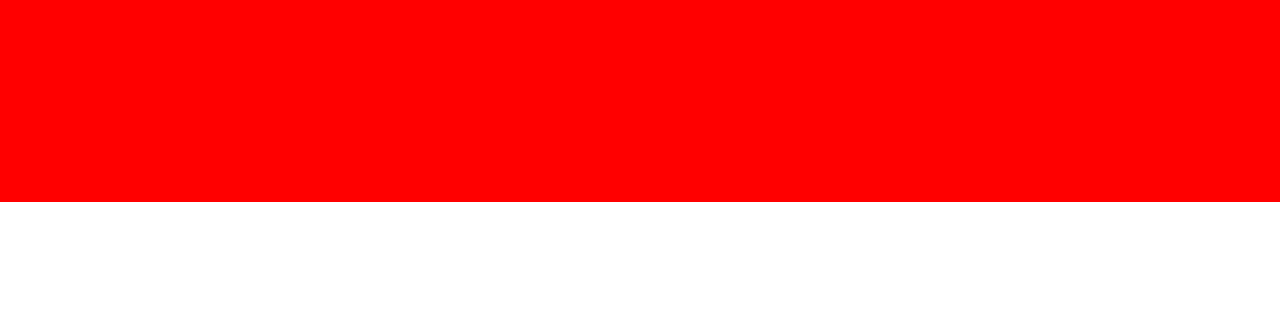
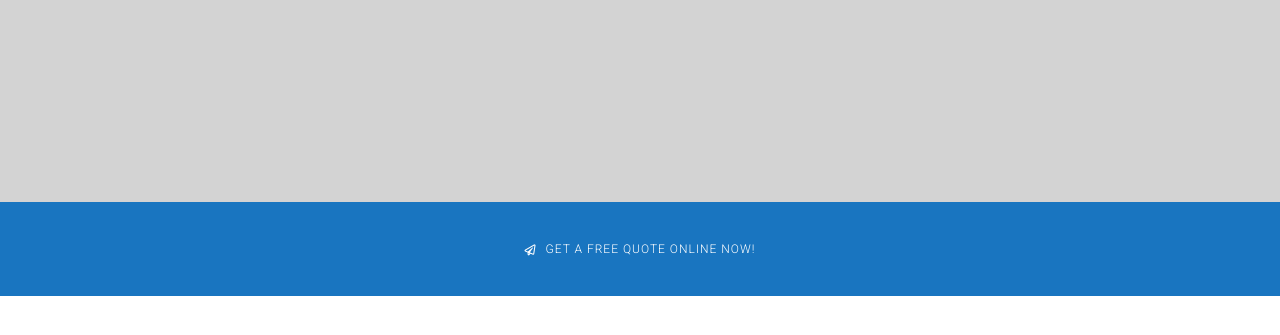
Before and after one commit to grecomatteo86/proj-html-vuejs, a website: page index.html in a window 1280 px wide. Shown: the part 327-662 px from the top of the page. Drawn offline with nearby package versions, Linux system fonts and the light colour scheme.

Commit message:
header cta setted and styled

```diff
--- a/index.html
+++ b/index.html
@@ -72,12 +72,13 @@
             <p>professional service with quality and customer satisfaction</p>
           </div>
         <!-- /hero -->
-        <!-- cta -->
-        <div class="cta_section">
-
-        </div>
-        <!-- /cta -->
       </div>
+      <!-- cta -->
+      <div class="cta_section flex">
+        <i class="far fa-paper-plane mr-2"></i>
+        <p class="mt-8 mb-8">get a free quote online now!</p>
+      </div>
+      <!-- /cta -->
     </header>
     <!-- /header -->
     <!-- main -->
--- /dev/null
+++ b/src/Partials/_ctaSection.scss
@@ -0,0 +1,13 @@
+.cta_section{
+  background-color: $mainB;
+  & i{
+    font-size: $iconS;
+  }
+  & p{
+    text-transform: $txt_Trsf;
+    color:$white;
+    font-size: $parS;
+    font-weight: $weightS;
+    letter-spacing: $spacingM;
+  }
+}
--- a/src/Partials/_hero.scss
+++ b/src/Partials/_hero.scss
@@ -1,7 +1,8 @@
 .hero_wrapper{
   height: 500px;
   position: relative;
-  background-color: red;
+  background-color: lightgray;
+  // background-image: url('../img/herobackground.jpg');
   & .container_m{
     position: absolute;
     top:50%;
--- a/src/Partials/_variables.scss
+++ b/src/Partials/_variables.scss
@@ -7,10 +7,12 @@ $black:#000;
 // Text Font
 $parXxs: 8px;
 $parXs: 10px;
+$parS:12px;
 $titleL:40px;
 // Font Weight
 $weightM:600;
 $weightL:800;
+$weightS:300;
 // Letter Spacing
 $spacingM:1px;
 // Text UPPERCASE
--- a/src/app.scss
+++ b/src/app.scss
@@ -4,6 +4,7 @@
 @import "Partials/topNavBar";
 @import "Partials/bottomNavBar";
 @import "Partials/hero";
+@import "Partials/ctaSection";
 // /header_section
 @import "Partials/paddingMargin";
 @import "Partials/displayFlex";
--- a/webpack.mix.js
+++ b/webpack.mix.js
@@ -2,6 +2,7 @@
 
 let mix = require('laravel-mix');
 
-mix.sass('src/app.scss', 'dist').options({
+mix.sass('src/app.scss',
+'dist').options({
   processCssUrls: false
 });
```
Also changed, not shown: dist/app.css.
